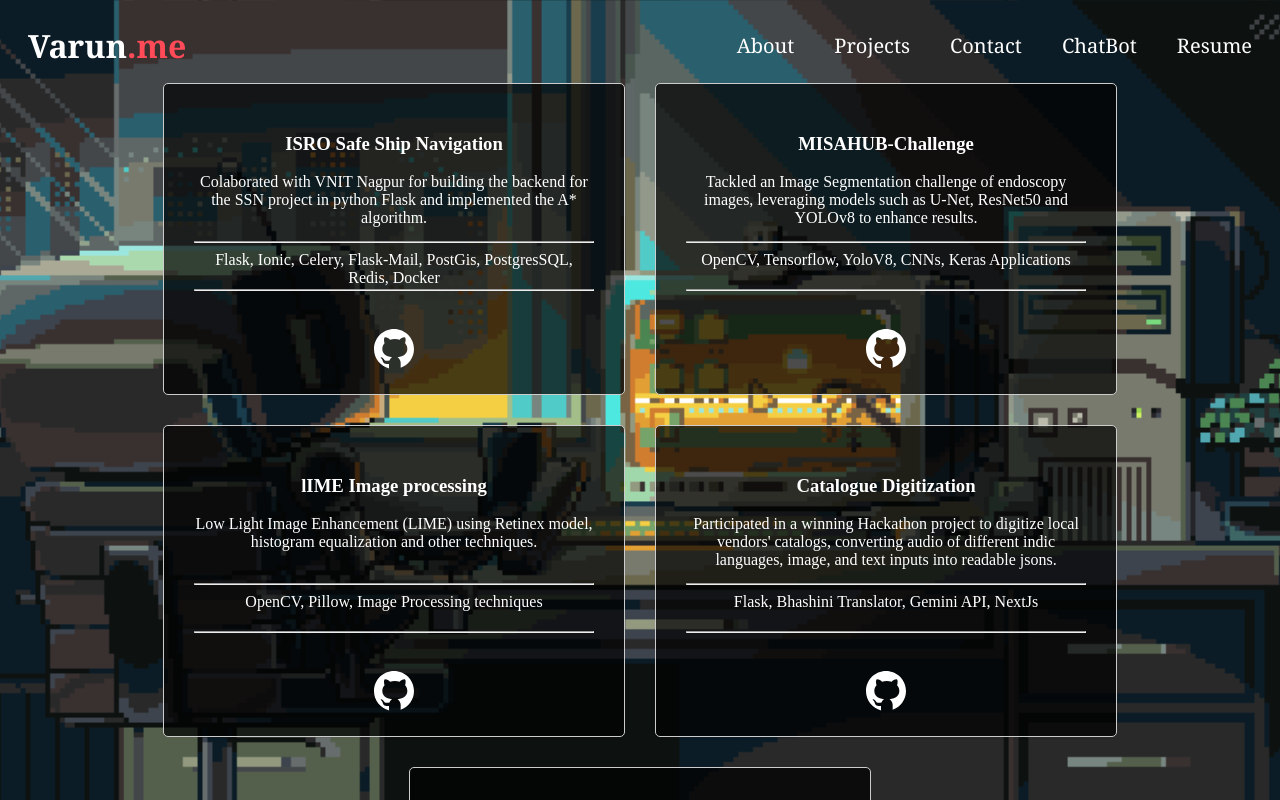
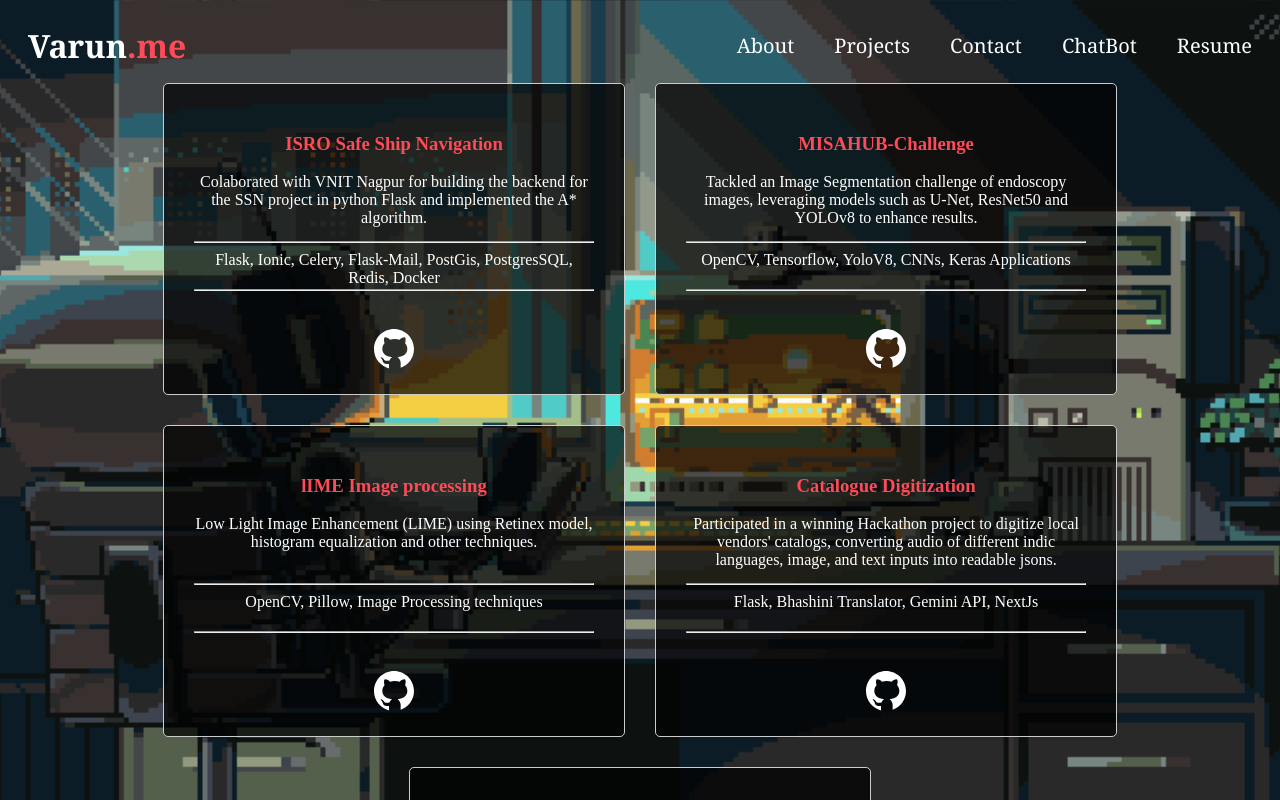
Before and after one commit to varunvilva/portfolio, a Vue app: page /projects in a window 1280 px wide. Shown: the top 800 px of the page. Built offline with nearby package versions, Linux system fonts and the light colour scheme.

Commit message:
minute changes with colour

```diff
--- a/src/components/Projects.vue
+++ b/src/components/Projects.vue
@@ -3,7 +3,7 @@
         <div class="project-card" v-for="(project, index) in  projects " :key="index">
             <!-- Your card content goes here -->
             <div class="info">
-                <h3>{{ project.title }}</h3>
+                <h3 style="color:#ff4a57">{{ project.title }}</h3>
                 <p>{{ project.description }}</p>
             </div>
             <hr>
@@ -35,7 +35,7 @@
             projects: [
                 { title: 'ISRO Safe Ship Navigation', description: 'Colaborated with VNIT Nagpur for building the backend for the SSN project in python Flask and implemented the A* algorithm.', githubLink: '#', technology: "Flask, Ionic, Celery, Flask-Mail, PostGis, PostgresSQL, Redis, Docker" },
                 { title: 'MISAHUB-Challenge', description: 'Tackled an Image Segmentation challenge of endoscopy images, leveraging models such as U-Net, ResNet50 and YOLOv8 to enhance results.', githubLink: "https://github.com/varunvilva/MISAHUB-Challenge", technology:"OpenCV, Tensorflow, YoloV8, CNNs, Keras Applications" },
-                { title: 'lIME Image processing', description: 'Low Light Image Enhancement (LIME) using Retinex model, histogram equalization and other techniques.', githubLink: 'https://github.com/varunvilva/LIME IVP', technology:"OpenCV, Pillow, Image Processing techniques" },
+                { title: 'lIME Image processing', description: 'Low Light Image Enhancement (LIME) using Retinex model, histogram equalization and other techniques.', githubLink: 'https://github.com/varunvilva/LIME_IVP', technology:"OpenCV, Pillow, Image Processing techniques" },
                 { title: 'Catalogue Digitization', description: "Participated in a winning Hackathon project to digitize local vendors' catalogs, converting audio of different indic languages, image, and text inputs into readable jsons.", githubLink: 'https://github.com/varunvilva/HACbackend', technology:"Flask, Bhashini Translator, Gemini API, NextJs"},
                 { title: 'Towards Explainability of Federated Learning', description: 'A research project under guidence of Dr. Jignesh Bhatt and Dr. Ashish Phophalia on federated learning and understanding its learning abilities with conversational memory elemenents.', githubLink: "#", technology:"Tensorflow, CNNs with residual networks, Threading, Parallel Computing" },
             ]
```
